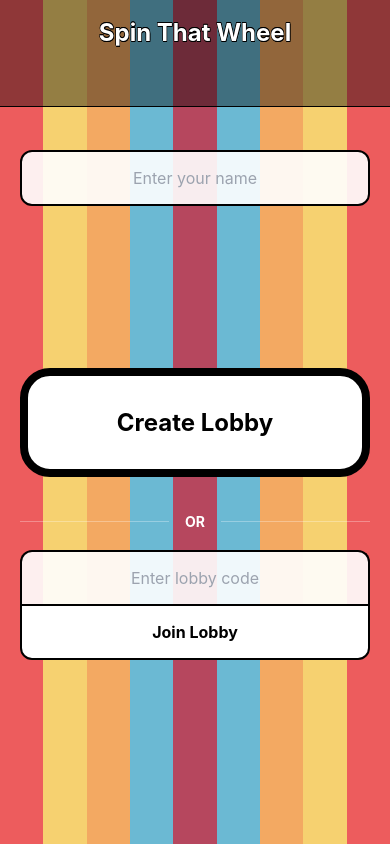
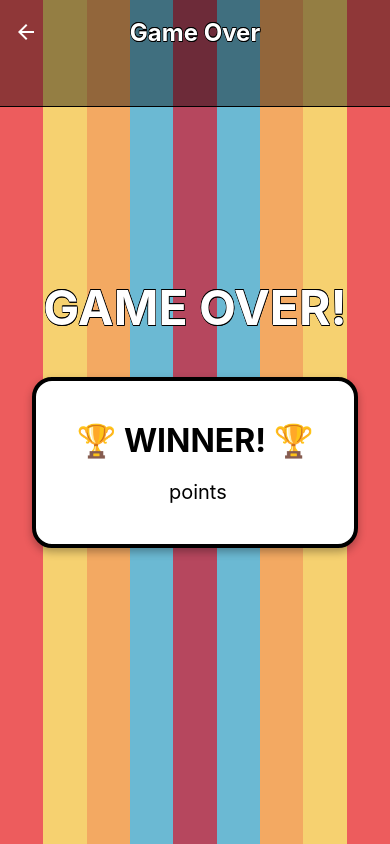
Before and after one commit to JaceRockman/Rulette, a React Native app: screen /GameOver in a window 390 px wide. Built offline with nearby package versions, Linux system fonts and the light colour scheme; no server answers.

Commit message:
Fix Game Over workflow

```diff
--- a/App.tsx
+++ b/App.tsx
@@ -14,6 +14,7 @@ import StripedBackground from './src/components/Backdrop';
 import { Text, TouchableOpacity, View } from 'react-native';
 import { colors } from './src/shared/styles';
 import WheelScreen from './src/screens/WheelScreen';
+import GameOverScreen from './src/screens/GameOverScreen';
 
 export type RootStackParamList = {
     Home: undefined;
@@ -22,6 +23,7 @@ export type RootStackParamList = {
     Wheel: { playerId?: string };
     RuleWriting: undefined;
     PromptWriting: undefined;
+    GameOver: undefined;
 };
 
 const Stack = createStackNavigator<RootStackParamList>();
@@ -112,6 +114,16 @@ export default function App() {
                                 headerLeft: undefined,
                             }}
                         />
+                        <Stack.Screen
+                            name="GameOver"
+                            component={GameOverScreen}
+                            options={{
+                                headerTitle: () => <OutlinedText>Game Over</OutlinedText>,
+                                headerTitleAlign: 'center',
+                                headerLeft: undefined,
+                                headerRight: undefined,
+                            }}
+                        />
                     </Stack.Navigator>
                 </GameProvider>
             </NavigationContainer>
--- /dev/null
+++ b/src/screens/GameOverScreen.tsx
@@ -0,0 +1,73 @@
+import React from 'react';
+import { View, Text, TouchableOpacity } from 'react-native';
+import { StackScreenProps } from '@react-navigation/stack';
+import { RootStackParamList } from '../../App';
+import OutlinedText from '../components/OutlinedText';
+import Backdrop from '../components/Backdrop';
+import shared from '../shared/styles';
+import socketService from '../services/socketService';
+import { useGame } from '../context/GameContext';
+
+// Use StackScreenProps to get navigation and route
+export default function GameOverScreen() {
+    const { gameState, currentUser } = useGame();
+
+    const winner = gameState?.players.find(player => player.points === Math.max(...gameState?.players.map(player => player.points) || [0]))?.name;
+    const points = gameState?.players.find(player => player.points === Math.max(...gameState?.players.map(player => player.points) || [0]))?.points;
+
+    return (
+        <Backdrop>
+            <View style={[shared.container, { justifyContent: 'center', alignItems: 'center' }]}>
+                <OutlinedText style={{ fontSize: 48, marginBottom: 20, textAlign: 'center' }}>
+                    GAME OVER!
+                </OutlinedText>
+
+                <View style={{
+                    backgroundColor: '#fff',
+                    borderRadius: 20,
+                    padding: 40,
+                    margin: 20,
+                    borderWidth: 4,
+                    borderColor: '#000',
+                    shadowColor: '#000',
+                    shadowOffset: { width: 0, height: 4 },
+                    shadowOpacity: 0.3,
+                    shadowRadius: 8,
+                }}>
+                    <Text style={{
+                        fontSize: 32,
+                        fontWeight: 'bold',
+                        textAlign: 'center',
+                        marginBottom: 10,
+                        color: '#000',
+                    }}>
+                        🏆 WINNER! 🏆
+                    </Text>
+                    <Text style={{
+                        fontSize: 24,
+                        textAlign: 'center',
+                        marginBottom: 10,
+                        color: '#000',
+                    }}>
+                        {winner}
+                    </Text>
+                    <Text style={{
+                        fontSize: 20,
+                        textAlign: 'center',
+                        color: '#000',
+                    }}>
+                        {points} points
+                    </Text>
+                </View>
+
+                {currentUser?.isHost &&
+                    <TouchableOpacity
+                        style={[shared.button, { marginTop: 30 }]}
+                        onPress={() => socketService.broadcastNavigateToScreen('Home')}
+                    >
+                        <Text style={shared.buttonText}>Back to Home</Text>
+                    </TouchableOpacity>}
+            </View>
+        </Backdrop>
+    );
+}
--- a/src/screens/GameScreen.tsx
+++ b/src/screens/GameScreen.tsx
@@ -356,65 +356,6 @@ export default function GameScreen() {
         return [...nonHostPlayers.slice(topPlayerIndex), ...nonHostPlayers.slice(0, topPlayerIndex)];
     }
 
-    // Show game over screen if game has ended
-    if (gameState?.gameEnded && gameState?.winner) {
-        return (
-            <Backdrop>
-                <View style={[shared.container, { justifyContent: 'center', alignItems: 'center' }]}>
-                    <OutlinedText style={{ fontSize: 48, marginBottom: 20, textAlign: 'center' }}>
-                        GAME OVER!
-                    </OutlinedText>
-
-                    <View style={{
-                        backgroundColor: '#fff',
-                        borderRadius: 20,
-                        padding: 40,
-                        margin: 20,
-                        borderWidth: 4,
-                        borderColor: '#000',
-                        shadowColor: '#000',
-                        shadowOffset: { width: 0, height: 4 },
-                        shadowOpacity: 0.3,
-                        shadowRadius: 8,
-                    }}>
-                        <Text style={{
-                            fontSize: 32,
-                            fontWeight: 'bold',
-                            textAlign: 'center',
-                            marginBottom: 10,
-                            color: '#000',
-                        }}>
-                            🏆 WINNER! 🏆
-                        </Text>
-                        <Text style={{
-                            fontSize: 24,
-                            textAlign: 'center',
-                            marginBottom: 10,
-                            color: '#000',
-                        }}>
-                            {gameState.winner.name}
-                        </Text>
-                        <Text style={{
-                            fontSize: 20,
-                            textAlign: 'center',
-                            color: '#000',
-                        }}>
-                            {gameState.winner.points} points
-                        </Text>
-                    </View>
-
-                    {currentUser?.isHost &&
-                        <TouchableOpacity
-                            style={[shared.button, { marginTop: 30 }]}
-                            onPress={() => socketService.broadcastNavigateToScreen('Home')}
-                        >
-                            <Text style={shared.buttonText}>Back to Home</Text>
-                        </TouchableOpacity>}
-                </View>
-            </Backdrop>
-        );
-    }
-
     if (!gameState || !currentUser) {
         return (
             <Backdrop>
--- a/src/screens/HomeScreen.tsx
+++ b/src/screens/HomeScreen.tsx
@@ -80,6 +80,7 @@ export default function HomeScreen() {
         }
 
         socketService.joinLobby(lobbyCode.trim().toUpperCase(), playerName.trim());
+        setIsJoining(false);
         // Do NOT navigate here; wait for joined_lobby event
     };
 
--- a/src/screens/WheelScreen.tsx
+++ b/src/screens/WheelScreen.tsx
@@ -355,8 +355,7 @@ export default function WheelScreen() {
                     title={`End Game?`}
                     description={`Would you like to end the game?`}
                     onAccept={() => {
-                        finishWheelSpin();
-                        endGame();
+                        socketService.broadcastNavigateToScreen('GameOver');
                     }}
                     onClose={() => {
                         socketService.setAllPlayerModals(null);
```
